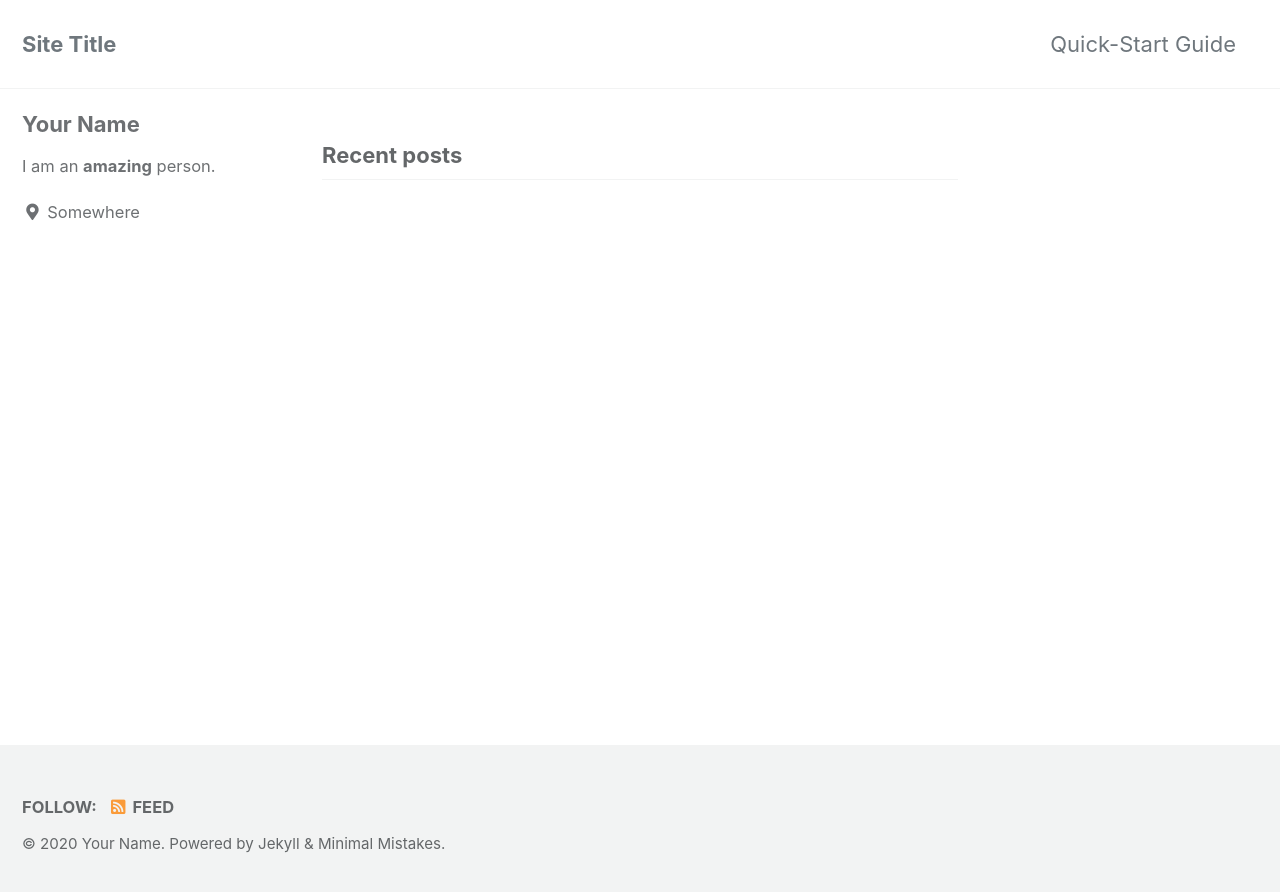
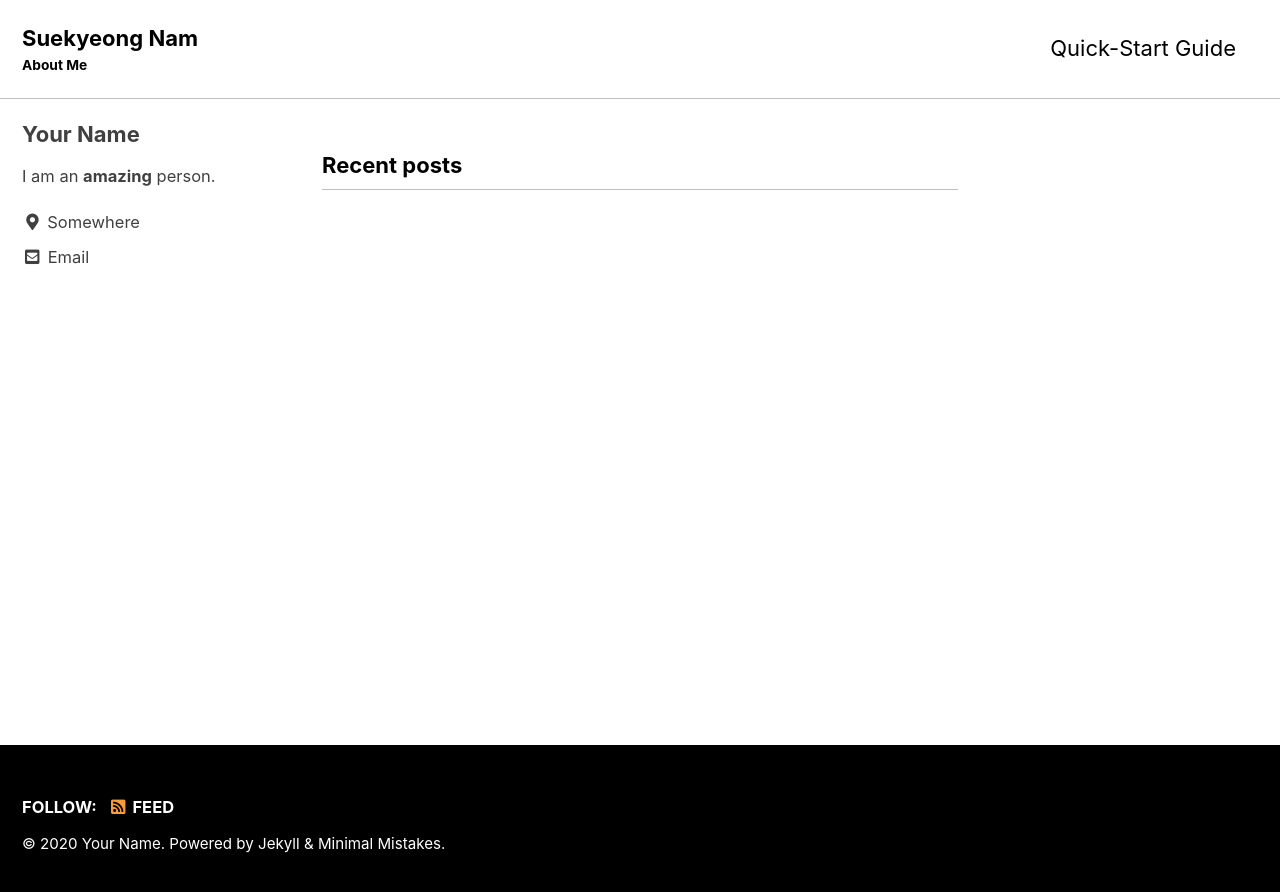
Before and after one commit to SuekyeongNam/SuekyeongNam.github.io, a Jekyll site: the page built from index.html, in a window 1280 px wide. Shown: the top 892 px of the page. Built offline with Jekyll 4.4.1, drawn with Linux system fonts in a browser that asks for light colours; cached includes are drawn as plain includes; the list of posts is cut into pages by our own code.

Commit message:
Update _config.yml

```diff
--- a/_config.yml
+++ b/_config.yml
@@ -10,15 +10,15 @@
 # Review documentation to determine if you should use `theme` or `remote_theme`
 # https://mmistakes.github.io/minimal-mistakes/docs/quick-start-guide/#installing-the-theme
 
-# theme                  : "minimal-mistakes-jekyll"
+theme                  : "minimal-mistakes-jekyll"
 # remote_theme           : "mmistakes/minimal-mistakes"
-minimal_mistakes_skin    : "default" # "air", "aqua", "contrast", "dark", "dirt", "neon", "mint", "plum", "sunrise"
+minimal_mistakes_skin    : "contrast" # "air", "aqua", "contrast", "dark", "dirt", "neon", "mint", "plum", "sunrise"
 
 # Site Settings
 locale                   : "en-US"
-title                    : "Site Title"
+title                    : "Suekyeong Nam"
 title_separator          : "-"
-subtitle                 : # site tagline that appears below site title in masthead
+subtitle                 : "About Me"
 name                     : "Your Name"
 description              : "An amazing website."
 url                      : # the base hostname & protocol for your site e.g. "https://mmistakes.github.io"
@@ -101,7 +101,7 @@ author:
   links:
     - label: "Email"
       icon: "fas fa-fw fa-envelope-square"
-      # url: "mailto:your.name@email.com"
+      url: "sk.nam@kist.re.kr"
     - label: "Website"
       icon: "fas fa-fw fa-link"
       # url: "https://your-website.com"
```
